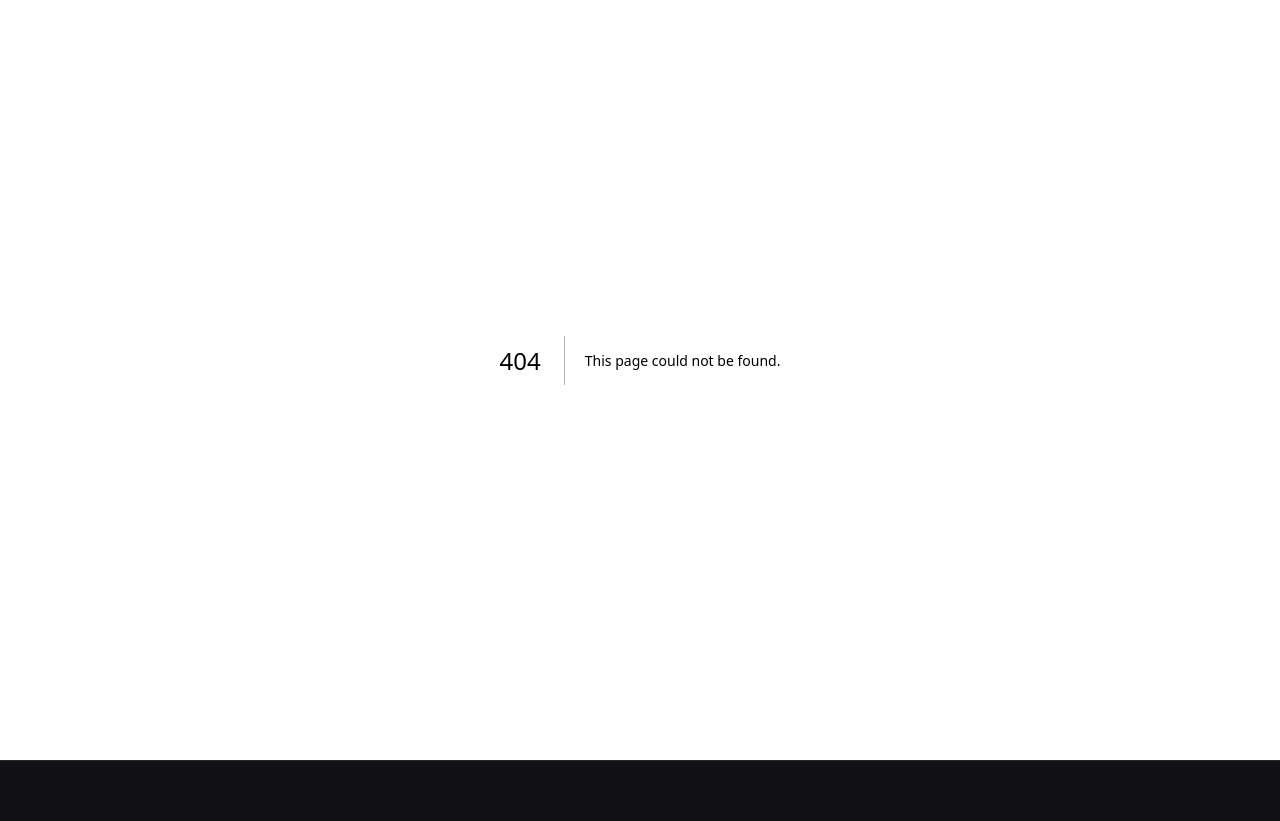
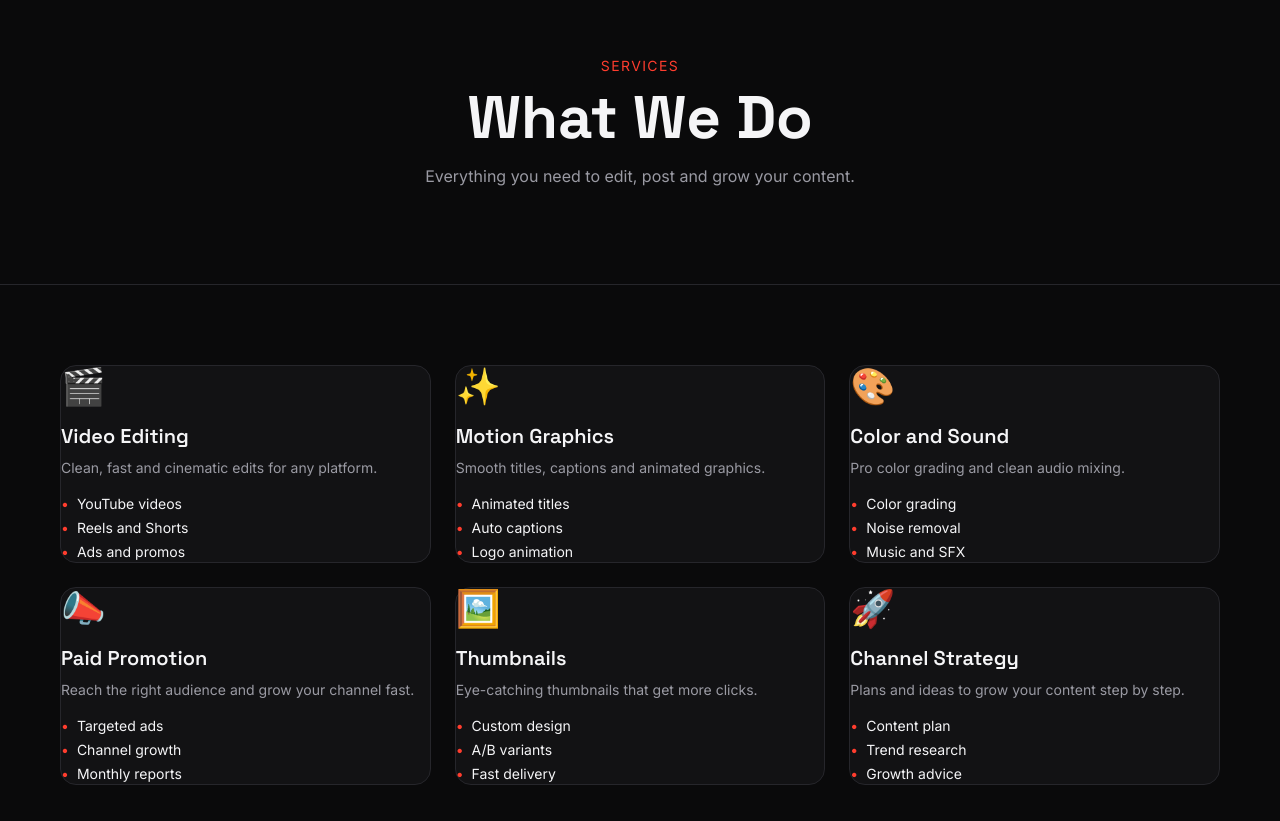
Before and after one commit to ayushpatell-hub/WEEEDITS, a Next.js app in the folder client/: page /services in a window 1280 px wide. Before the commit this address had no page. Shown: the part 104-925 px from the top of the page. Built offline with nearby package versions, Linux system fonts and the light colour scheme.

Commit message:
Add services page and PortfolioGrid

```diff
--- /dev/null
+++ b/client/src/app/services/page.tsx
@@ -0,0 +1,89 @@
+import Link from "next/link";
+import PageHeader from "@/components/ui/PageHeader";
+
+const allServices = [
+  {
+    id: 1,
+    emoji: "🎬",
+    title: "Video Editing",
+    description: "Clean, fast and cinematic edits for any platform.",
+    points: ["YouTube videos", "Reels and Shorts", "Ads and promos"],
+  },
+  {
+    id: 2,
+    emoji: "✨",
+    title: "Motion Graphics",
+    description: "Smooth titles, captions and animated graphics.",
+    points: ["Animated titles", "Auto captions", "Logo animation"],
+  },
+  {
+    id: 3,
+    emoji: "🎨",
+    title: "Color and Sound",
+    description: "Pro color grading and clean audio mixing.",
+    points: ["Color grading", "Noise removal", "Music and SFX"],
+  },
+  {
+    id: 4,
+    emoji: "📣",
+    title: "Paid Promotion",
+    description: "Reach the right audience and grow your channel fast.",
+    points: ["Targeted ads", "Channel growth", "Monthly reports"],
+  },
+  {
+    id: 5,
+    emoji: "🖼️",
+    title: "Thumbnails",
+    description: "Eye-catching thumbnails that get more clicks.",
+    points: ["Custom design", "A/B variants", "Fast delivery"],
+  },
+  {
+    id: 6,
+    emoji: "🚀",
+    title: "Channel Strategy",
+    description: "Plans and ideas to grow your content step by step.",
+    points: ["Content plan", "Trend research", "Growth advice"],
+  },
+];
+
+export default function ServicesPage() {
+  return (
+    <>
+      <PageHeader
+        label="Services"
+        title="What We Do"
+        description="Everything you need to edit, post and grow your content."
+      />
+
+      <section className="py-20">
+        <div className="container-x">
+          <div className="grid gap-6 sm:grid-cols-2 lg:grid-cols-3">
+            {allServices.map((s) => (
+              <div key={s.id} className="card">
+                <div className="text-4xl">{s.emoji}</div>
+                <h3 className="mt-4 font-display text-xl font-semibold">
+                  {s.title}
+                </h3>
+                <p className="mt-2 text-sm text-muted">{s.description}</p>
+                <ul className="mt-4 space-y-1 text-sm">
+                  {s.points.map((p) => (
+                    <li key={p} className="text-foreground">
+                      <span className="mr-2 text-accent">•</span>
+                      {p}
+                    </li>
+                  ))}
+                </ul>
+              </div>
+            ))}
+          </div>
+
+          <div className="mt-12 text-center">
+            <Link href="/contact" className="btn-primary">
+              Start Your Project
+            </Link>
+          </div>
+        </div>
+      </section>
+    </>
+  );
+}
--- /dev/null
+++ b/client/src/components/portfolio/PortfolioGrid.tsx
@@ -0,0 +1,107 @@
+"use client";
+
+import { useEffect, useState } from "react";
+import { categories, portfolio } from "@/data/portfolio";
+
+export default function PortfolioGrid() {
+  const filters = ["All", ...categories.filter((c) => c !== "All")];
+  const [active, setActive] = useState("All");
+  const [selectedId, setSelectedId] = useState<number | null>(null);
+
+  const items =
+    active === "All"
+      ? portfolio
+      : portfolio.filter((p) => p.category === active);
+
+  const selected = portfolio.find((p) => p.id === selectedId) || null;
+
+  useEffect(() => {
+    if (!selected) return;
+    const onKey = (e: KeyboardEvent) => {
+      if (e.key === "Escape") setSelectedId(null);
+    };
+    document.body.style.overflow = "hidden";
+    window.addEventListener("keydown", onKey);
+    return () => {
+      document.body.style.overflow = "";
+      window.removeEventListener("keydown", onKey);
+    };
+  }, [selected]);
+
+  return (
+    <>
+      <div className="mb-10 flex flex-wrap justify-center gap-3">
+        {filters.map((f) => (
+          <button
+            key={f}
+            onClick={() => setActive(f)}
+            className={`rounded-full border px-5 py-2 text-sm transition ${
+              active === f
+                ? "border-accent bg-accent text-white"
+                : "border-border text-muted hover:text-foreground"
+            }`}
+          >
+            {f}
+          </button>
+        ))}
+      </div>
+
+      <div className="grid gap-6 sm:grid-cols-2 lg:grid-cols-3">
+        {items.map((item) => (
+          <button
+            key={item.id}
+            onClick={() => setSelectedId(item.id)}
+            className="card overflow-hidden p-0 text-left transition hover:border-accent"
+          >
+            <div
+              className="flex aspect-video items-center justify-center text-5xl"
+              style={{ background: item.gradient }}
+            >
+              ▶
+            </div>
+            <div className="p-4">
+              <h3 className="font-display text-lg font-semibold">
+                {item.title}
+              </h3>
+              <p className="mt-1 text-sm text-muted">
+                {item.category} • {item.views} views
+              </p>
+            </div>
+          </button>
+        ))}
+      </div>
+
+      {selected && (
+        <div
+          className="fixed inset-0 z-50 flex items-center justify-center bg-black/90 p-4"
+          onClick={() => setSelectedId(null)}
+        >
+          <button
+            onClick={() => setSelectedId(null)}
+            className="absolute right-6 top-6 text-3xl text-foreground"
+            aria-label="Close"
+          >
+            ✕
+          </button>
+          <div
+            className="w-full max-w-5xl"
+            onClick={(e) => e.stopPropagation()}
+          >
+            <div
+              className="flex aspect-video w-full items-center justify-center rounded-xl text-7xl"
+              style={{ background: selected.gradient }}
+            >
+              ▶
+            </div>
+            <h3 className="mt-4 font-display text-2xl font-semibold">
+              {selected.title}
+            </h3>
+            <p className="text-sm text-muted">
+              {selected.category} • {selected.views} views
+            </p>
+          </div>
+        </div>
+      )}
+    </>
+  );
+}
```
